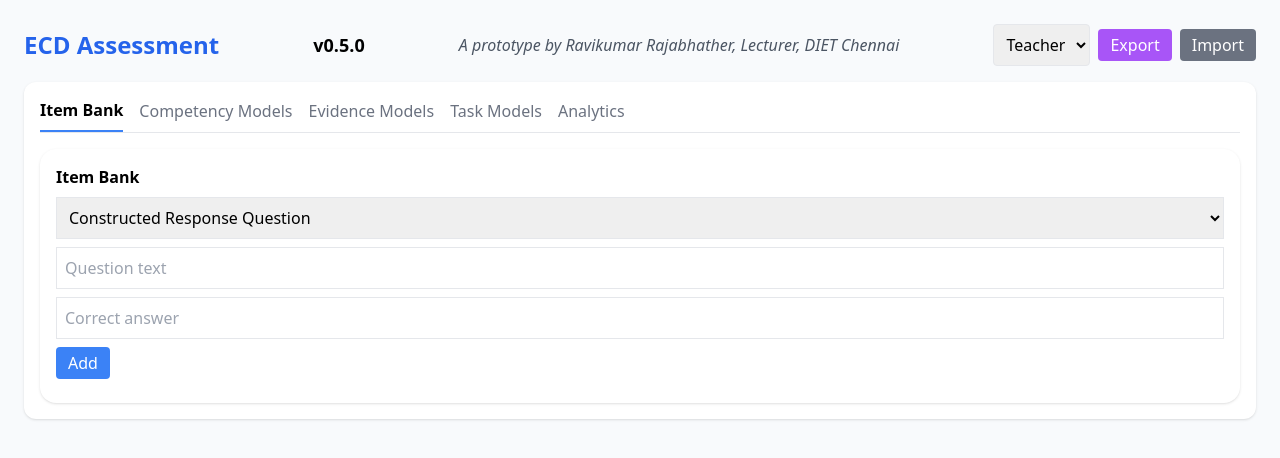
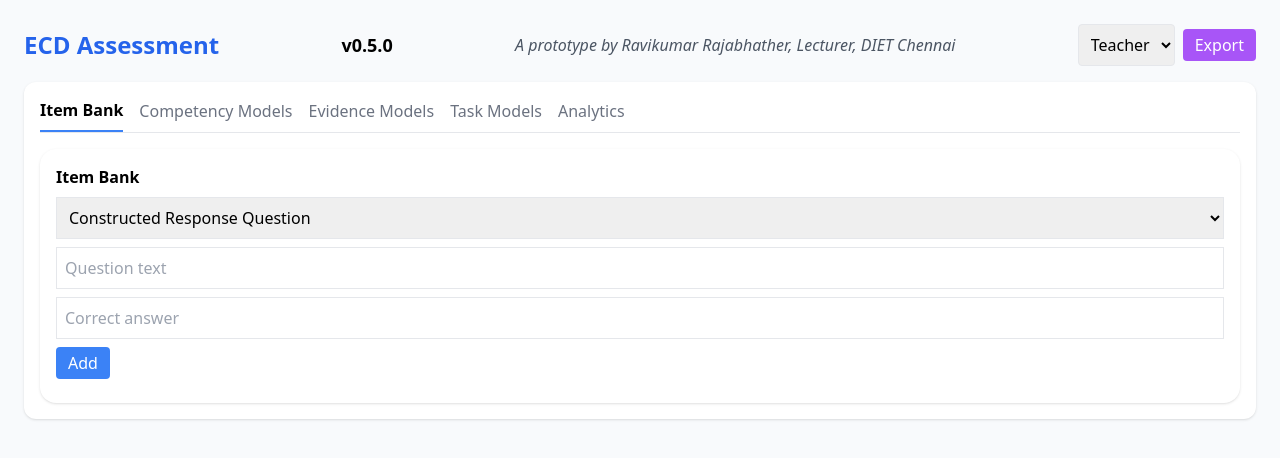
Before and after one commit to rvkmar/ecd-assessment, a React (Vite) app: page / in a window 1280 px wide. Shown: the top 458 px of the page. Built offline with nearby package versions, Linux system fonts and the light colour scheme.

Commit message:
Import button made hidden in App.jsx

```diff
--- a/src/App.jsx
+++ b/src/App.jsx
@@ -67,7 +67,7 @@ export default function App() {
                 Export
               </button>
 
-              <label className="px-3 py-1 bg-gray-500 text-white rounded cursor-pointer">
+              {/* <label className="px-3 py-1 bg-gray-500 text-white rounded cursor-pointer">
                 Import
                 <input
                   type="file"
@@ -79,7 +79,7 @@ export default function App() {
                   // }}
                   onChange={handleImport}
                 />
-              </label>
+              </label> */}
             </>
           )}
         </div>
```
